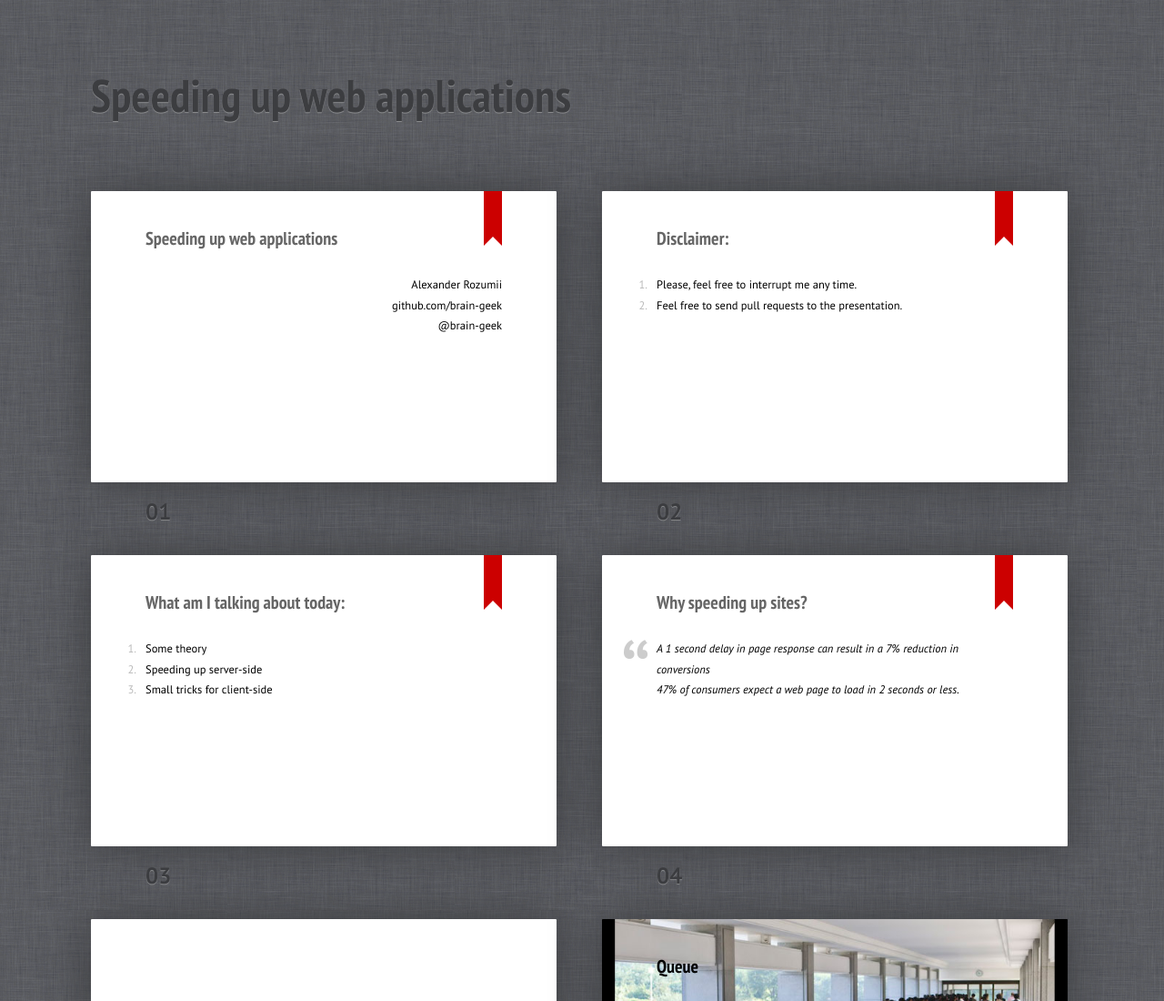
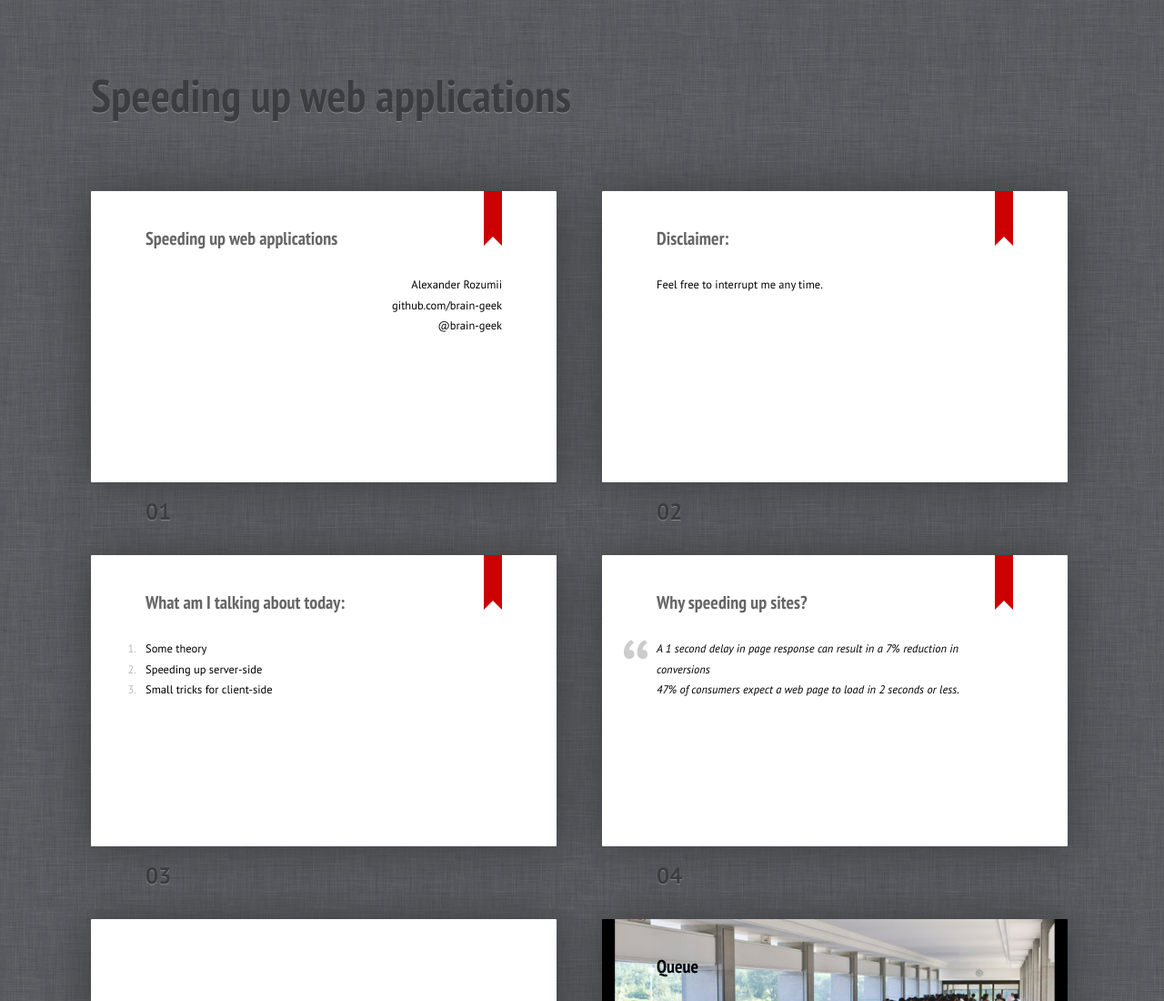
Before and after one commit to brain-geek/performance-presentation, a plain HTML site: page index.html in a window 1280 px wide. Shown: the top 1100 px of the page at 91% size. Drawn offline with Linux system fonts and the light colour scheme.

Commit message:
More changes to about slide

```diff
--- a/index.html
+++ b/index.html
@@ -44,10 +44,7 @@
 			<header>
 				<h2>Disclaimer:</h2>
 			</header>
-			<ol>
-				<li>Please, feel free to interrupt me any time.</li>
-				<li>Feel free to send pull requests to the presentation.</li>
-			</ol>
+			<p>Feel free to interrupt me any time.</p>
 		</section>
 	</div></div>
 
```
